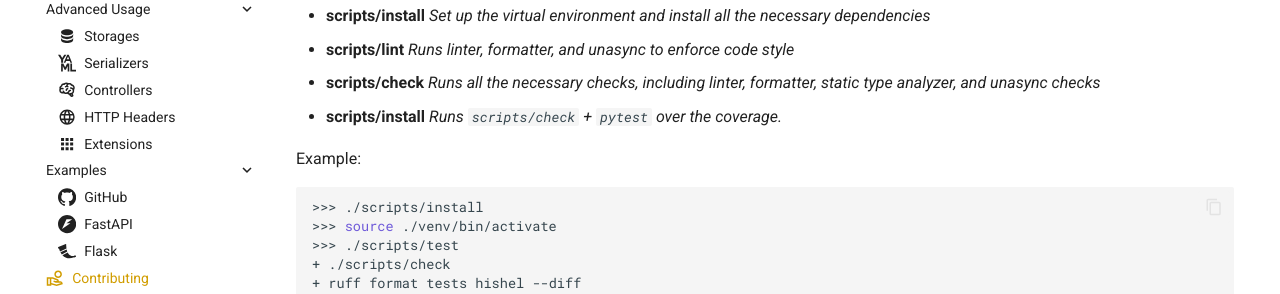
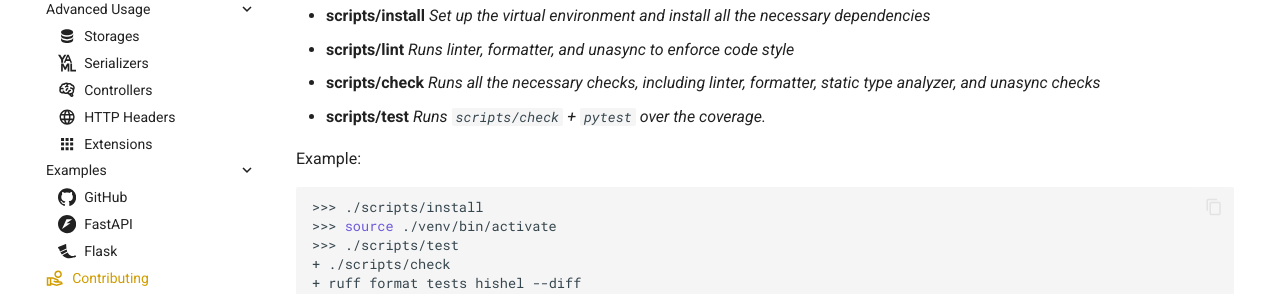
Before and after one commit to karpetrosyan/hishel, an MkDocs documentation site: the page built from docs/contributing.md, in a window 1280 px wide and 900 px high, scrolled down 501 px. Shown: the part 153-447 px from the top of the window. Built offline with MkDocs 1.6.1 and Material for MkDocs 9.7.7, drawn with Linux system fonts in a browser that asks for light colours; comment, search, counter and statistics services are not loaded.

Commit message:
Fix contributing docs

```diff
--- a/docs/contributing.md
+++ b/docs/contributing.md
@@ -26,7 +26,7 @@ git switch -c my-feature-name
 - **scripts/install** _Set up the virtual environment and install all the necessary dependencies_
 - **scripts/lint** _Runs linter, formatter, and unasync to enforce code style_
 - **scripts/check** _Runs all the necessary checks, including linter, formatter, static type analyzer, and unasync checks_
-- **scripts/install** _Runs `scripts/check` + `pytest` over the coverage._
+- **scripts/test** _Runs `scripts/check` + `pytest` over the coverage._
 
 Example:
 
```
